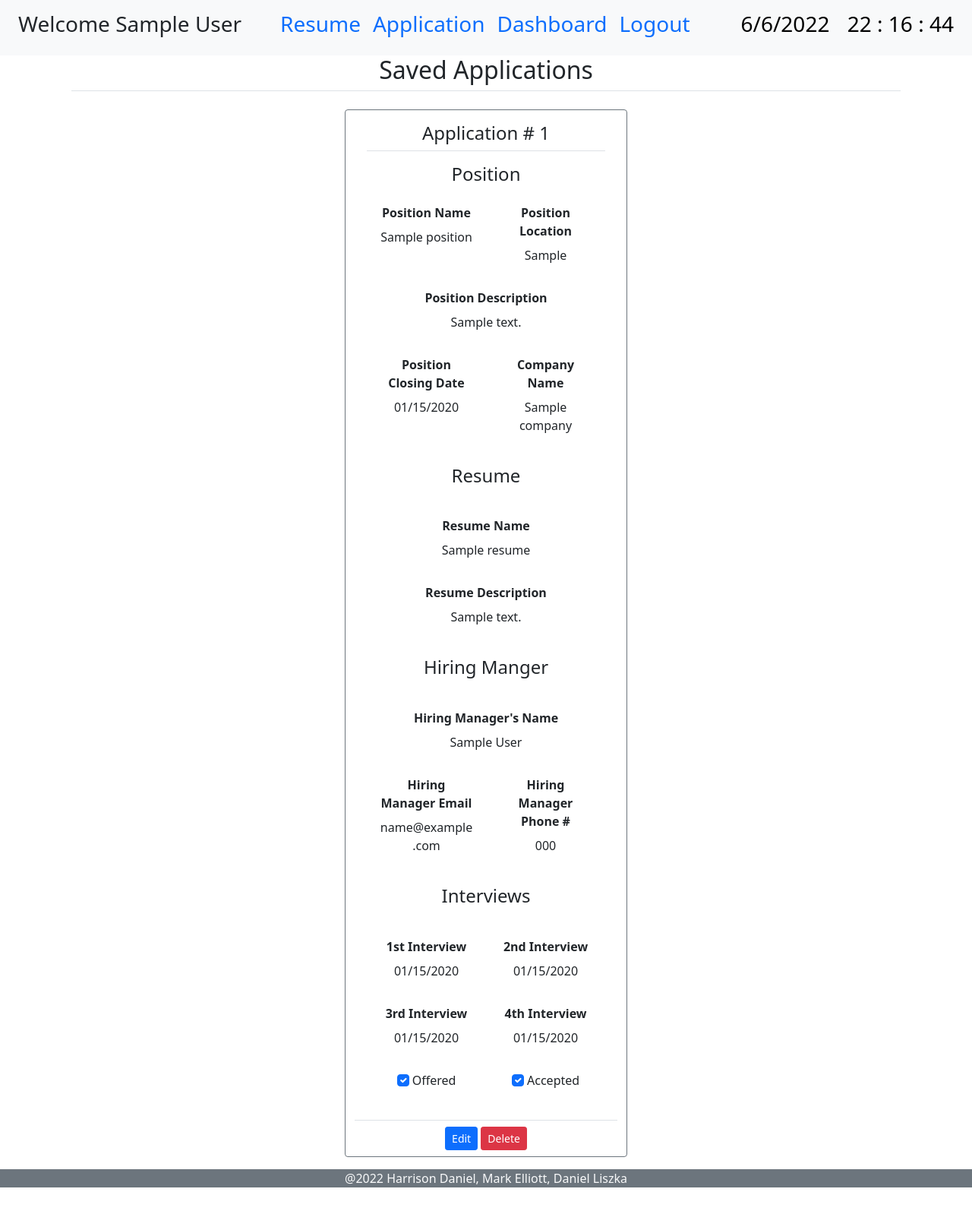
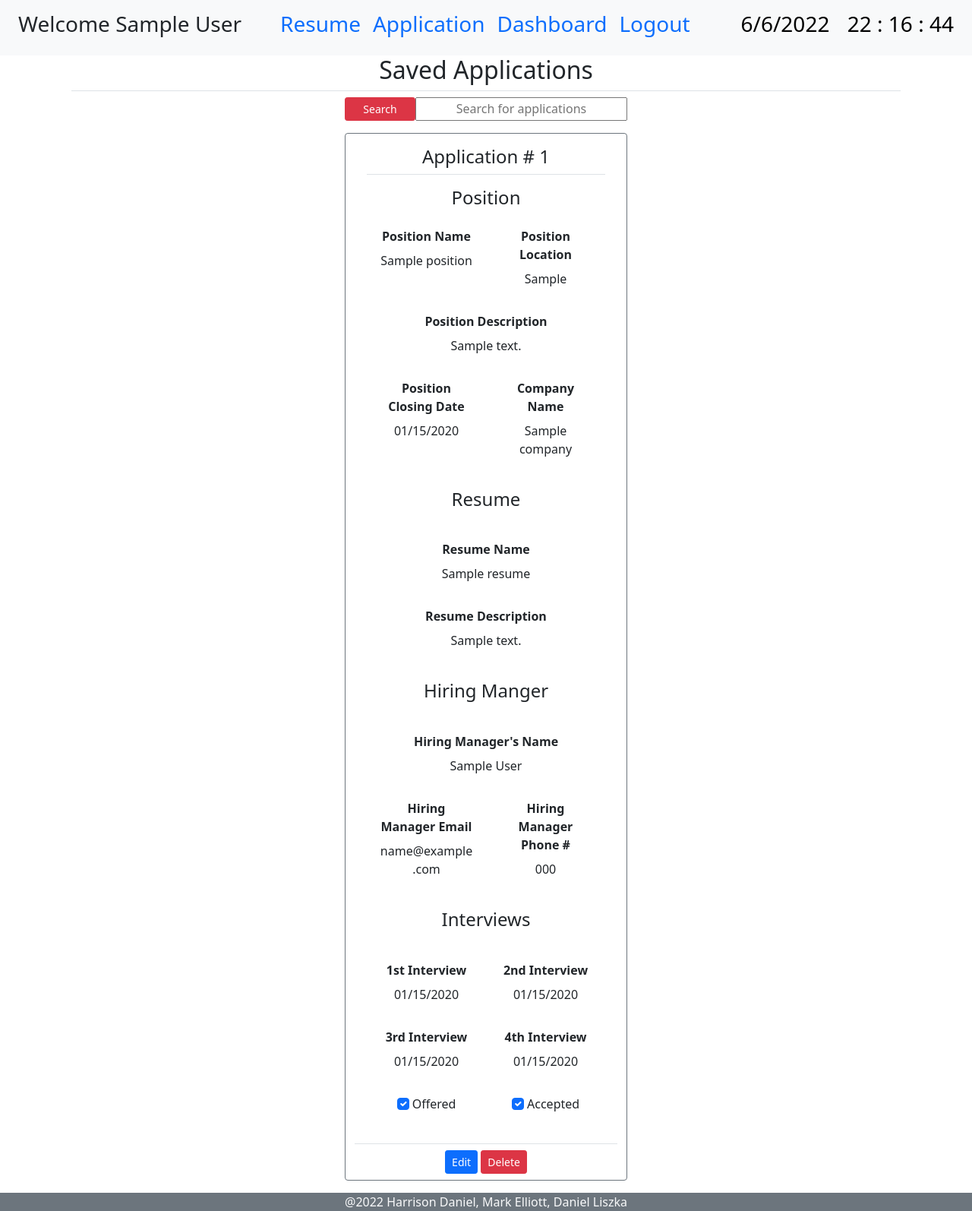
Before and after one commit to DanielLiszka/career-commander, a Node server app: page /dashboard in a window 1280 px wide. Shown: the part 57-1651 px from the top of the page at 76% size. Before the commit the page ends 1620 px from the top, so only its background shows below. Run offline with Node 20, Linux system fonts and the light colour scheme; a user stored in the database is signed in; tables that the repository leaves empty hold one stand-in row (values such as "Sample post"); some libraries are stand-ins or nearby versions.

Commit message:
added search feature to applications handlebar, and sequential numbering for resumes

```diff
--- a/public/js/dashboard.js
+++ b/public/js/dashboard.js
@@ -2,9 +2,25 @@ $(document).ready(function () {
   var delete_buttons = document.querySelectorAll('#deleteApplication');
   for (var i = 0, len = delete_buttons.length; i < len; i++)
     delete_buttons[i].onclick = deleteApplication;
-  // var edit_buttons = document.querySelectorAll('#editApplication');
-  // for (var i = 0, len = edit_buttons.length; i < len; i++)
-  //   edit_buttons[i].onclick = openModal;
+
+  var searchButtton = $('#searchApplication');
+  // Hides all parent cards with a string not matching the search query
+  searchButtton.on('click', function (event) {
+    //var top_header = $('#top_header');
+    var searchQuery = $('#searchinput').val().trim().toLowerCase();
+    var text = searchQuery;
+    //Finds string inside children elements and hides the parent div if no match.
+    var search = $('div#child_card_div').filter(function () {
+      //reset search
+      $(this).show();
+      top_header.innerHTML = 'Saved Applications';
+      //If no match then hide parent div
+      if (!($(this).text().indexOf(text.toLowerCase()) >= 0)) {
+        top_header.innerHTML = 'Saved Applications Search Results';
+        $(this).hide();
+      }
+    });
+  });
   // Select all child cards and change the Application # to descending order numbering.
   var main_header = document.querySelectorAll('#application_id_header');
   var modal_header = document.querySelectorAll('#application_id_modal_header');
--- a/views/dashboard.handlebars
+++ b/views/dashboard.handlebars
@@ -1,12 +1,26 @@
 <!-- stored user applications with ability to edit or delete entries WIP-->
 {{#if reformated_applications.length}}
   <div class='container w-100'>
-    <h2 class='border-bottom pb-2 text-center'>Saved Applications</h2>
-    <div class='row d-flex justify-content-center'>
+    <h2 class='border-bottom pb-2 text-center' id='top_header'>Saved Applications</h2>
+        <div class="row d-flex justify-content-center">
+        <a
+        id='searchApplication'
+        type='button'
+        class='btn btn-danger btn-sm text-center col-1'
+        >Search</a>
+        <input
+            id="searchinput"
+            name="search"
+            class="input text-center col-3"
+            type="text"
+            placeholder="Search for applications"
+        />
+        </div>
+    <div class='row d-flex justify-content-center' id="parent_card_div">
       {{#each reformated_applications as |application|}}
         <div
           class='card border-secondary m-3 text-center col-12 col-lg-6 col-xl-4'
-          id='spawnedCards'
+          id='child_card_div'
         >
           <div class='card-body border-bottom'>
             <div class='card-title border-bottom'>
--- a/views/resume.handlebars
+++ b/views/resume.handlebars
@@ -10,7 +10,7 @@
         >
           <div class='card-body border-bottom'>
             <div class='card-title border-bottom'>
-              <h4 id='application_id'>Resume # {{id}}</h4>
+              <h4 id='resume_id_header' >Resume # {{id}}</h4>
             </div>
                 <div class='row gx-0'>
                 <!-- Resume Name-->
@@ -69,7 +69,7 @@
                     <div class="modal-body">
                     <!-- Present stored resumes in a card format -->
                         <div class='container-fluid mt-5 mb-5 p-5 border border-secondary'>
-                            <h4 class="text-center"> Resume # {{id}}</h4>
+                            <h4 class="text-center" id='resume_id_modal_header'> Resume # {{id}}</h4>
                             <form class="row gx-0 needs-validation" novalidate>
                             <div class='row mt-3 mb-3'>
                             <!-- Resume Name required required-->
```
Also changed, not shown: public/js/resume.js (+8 -0 lines).
